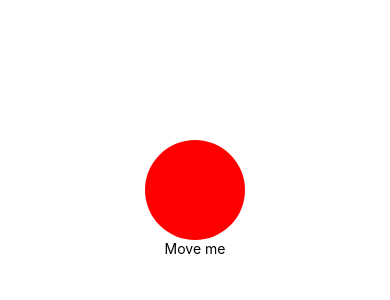
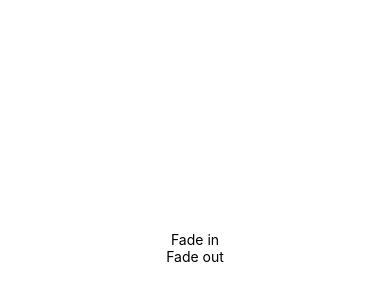
Before and after one commit to muneneevans/rnlearning, a React Native app: screen / in a window 390 px wide. Shown: the part 224-524 px from the top of the page. Built offline with nearby package versions, Linux system fonts and the light colour scheme.

Commit message:
REDO fade in and out animation

```diff
--- a/App.tsx
+++ b/App.tsx
@@ -15,12 +15,20 @@ const App = () => {
   // (0,0) -> (1,1) -> (2,2) -> (3,3)
   // 1 Second
   // 60 frames per second
-  const leftValue = useState(new Animated.Value(0))[0];
+  const opacity = useState(new Animated.Value(0))[0];
 
-  function moveBall() {
-    Animated.timing(leftValue, {
-      toValue: 500,
-      duration: 5000,
+  function fadeInBall() {
+    Animated.timing(opacity, {
+      toValue: 1,
+      duration: 1000,
+      useNativeDriver: true,
+    }).start();
+  }
+
+  function fadeOutBall() {
+    Animated.timing(opacity, {
+      toValue: 0,
+      duration: 1000,
       useNativeDriver: true,
     }).start();
   }
@@ -34,14 +42,18 @@ const App = () => {
               width: 100,
               height: 100,
               borderRadius: 100 / 2,
-              transform: [{translateX: leftValue}],
+              // transform: [{translateX: opacity}],
+              opacity: opacity,
               backgroundColor: 'red',
             },
           ]}
         />
       </View>
-      <TouchableOpacity onPress={moveBall}>
-        <Text>Move me</Text>
+      <TouchableOpacity onPress={fadeInBall}>
+        <Text>Fade in</Text>
+      </TouchableOpacity>
+      <TouchableOpacity onPress={fadeOutBall}>
+        <Text>Fade out</Text>
       </TouchableOpacity>
     </View>
   );
```
